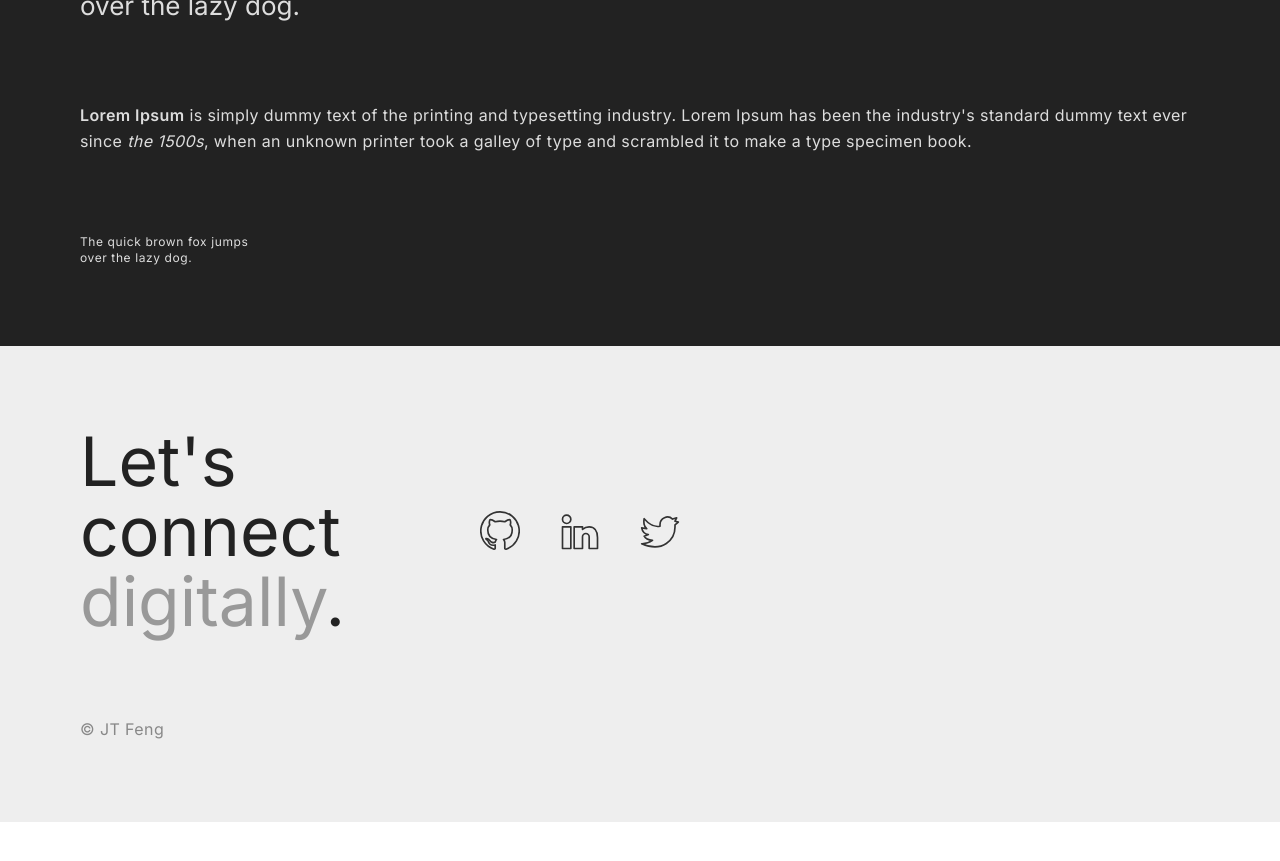
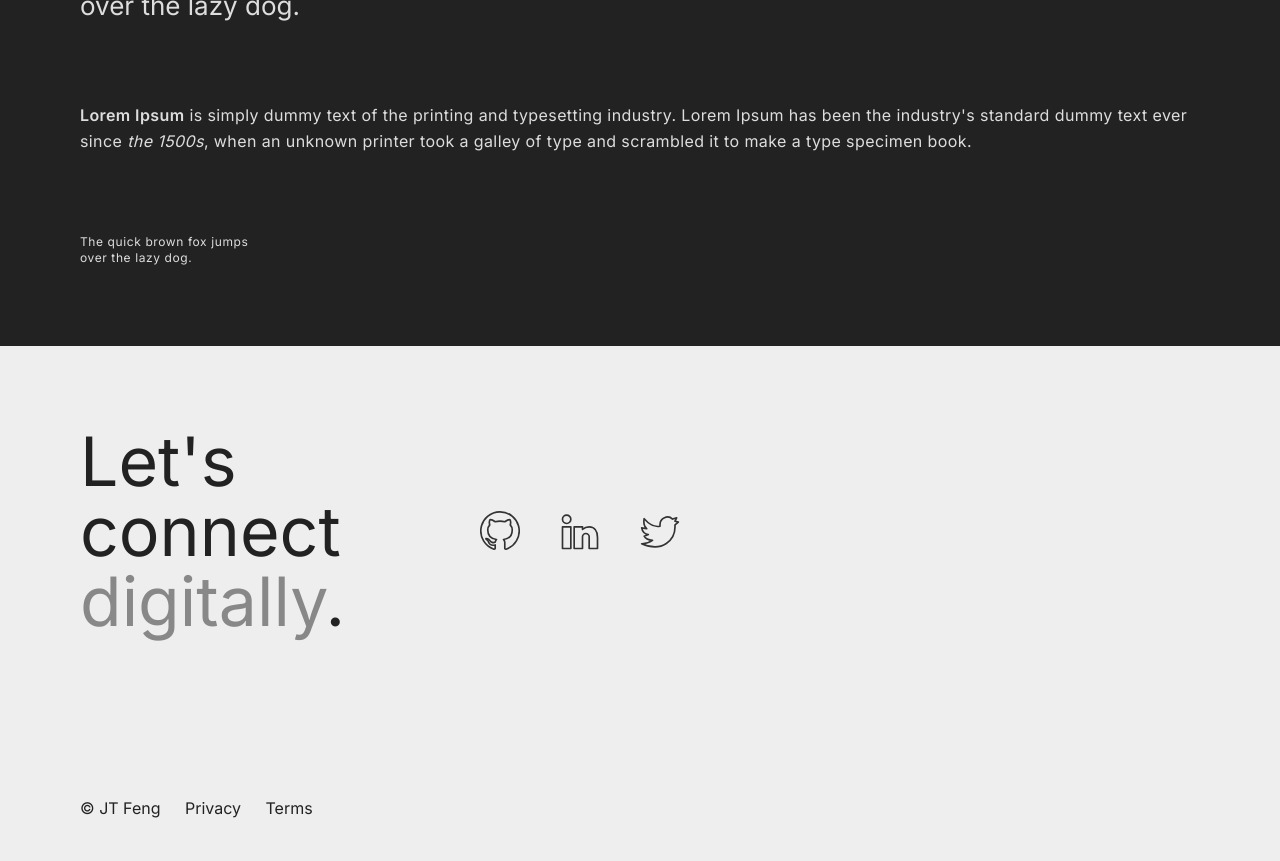
Before and after one commit to jingtianfeng/jekywind-playground, a Jekyll site: the page built from index.html, in a window 1280 px wide and 900 px high, scrolled down 1000 px. Shown: the top 861 px of the window. Built offline with Jekyll 4.4.1, drawn with Linux system fonts in a browser that asks for light colours; before the commit the page ends 1822 px from its top, so only the background shows below that.

Commit message:
Add to footer: privacy and terms links

```diff
--- a/_includes/footer.html
+++ b/_includes/footer.html
@@ -3,7 +3,7 @@
         <h2 class="row-start-1 row-end-2 col-start-1 col-end-2
                     text-xl text-gray-2
                     md:text-2xl">
-            Let's connect <span class="text-gray-9">digitally</span>.
+            Let's connect <span class="text-gray-8">digitally</span>.
         </h2>
         <nav class="row-start-2 row-end-3 col-start-1 col-end-3
                     flex items-center
@@ -21,11 +21,19 @@
             </a>
             {% endfor %}
         </nav>
-        <p class="row-start-3 row-end-4 col-start-2 col-end-3
-                    text-base text-gray-8 text-right
-                    md:row-start-2 md:row-end-3 md:col-start-1
-                    md:text-left">
-            © JT Feng
-        </p>
+        <div class="col-start-1 col-end-3 row-start-3 row-end-4
+                    text-gray-2">
+            <p class="inline">
+                © JT Feng
+            </p>
+            <a class="ml-3"
+               href="/privacy">
+                Privacy
+            </a>
+            <a class="ml-3"
+               href="/terms">
+                Terms
+            </a>
+        </div>
     </div>
 </footer>
```
